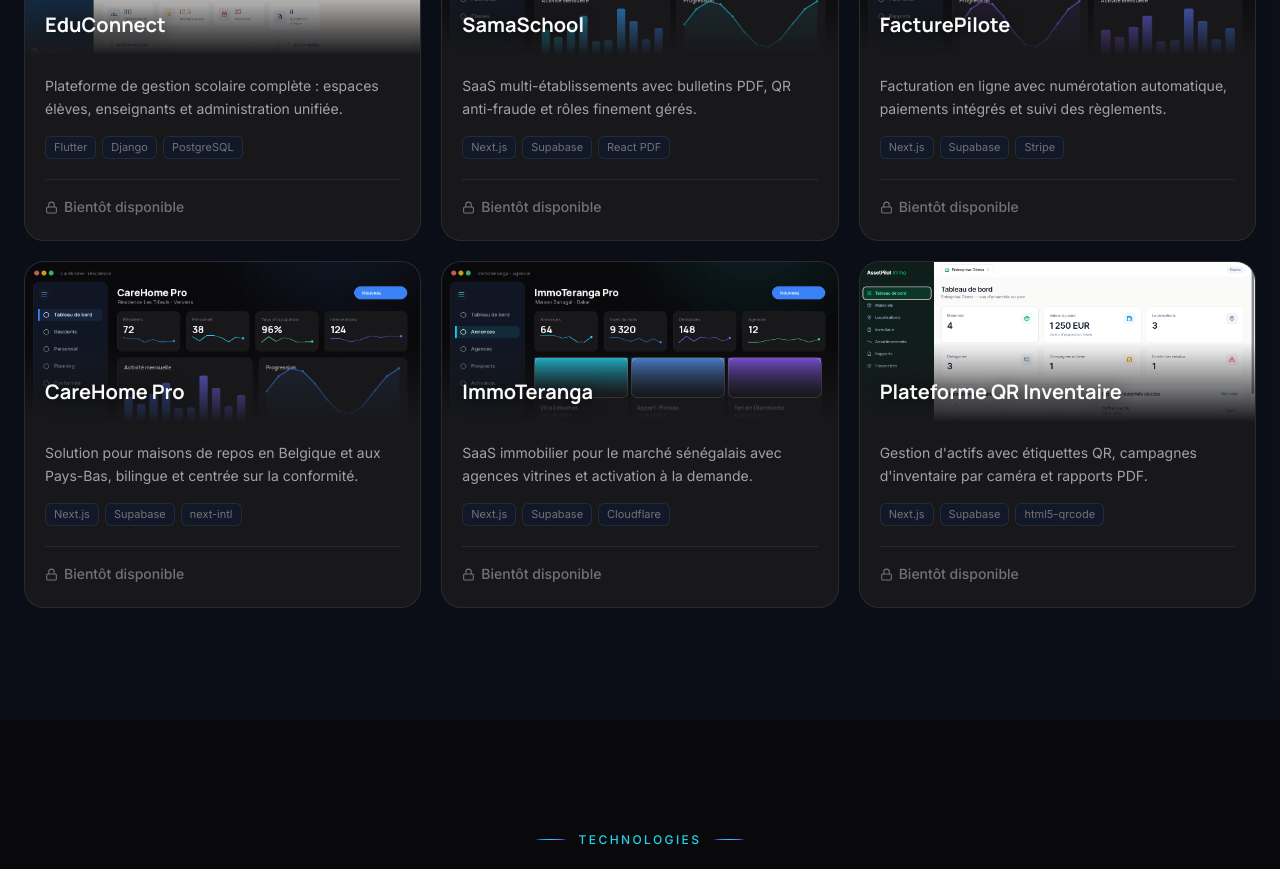
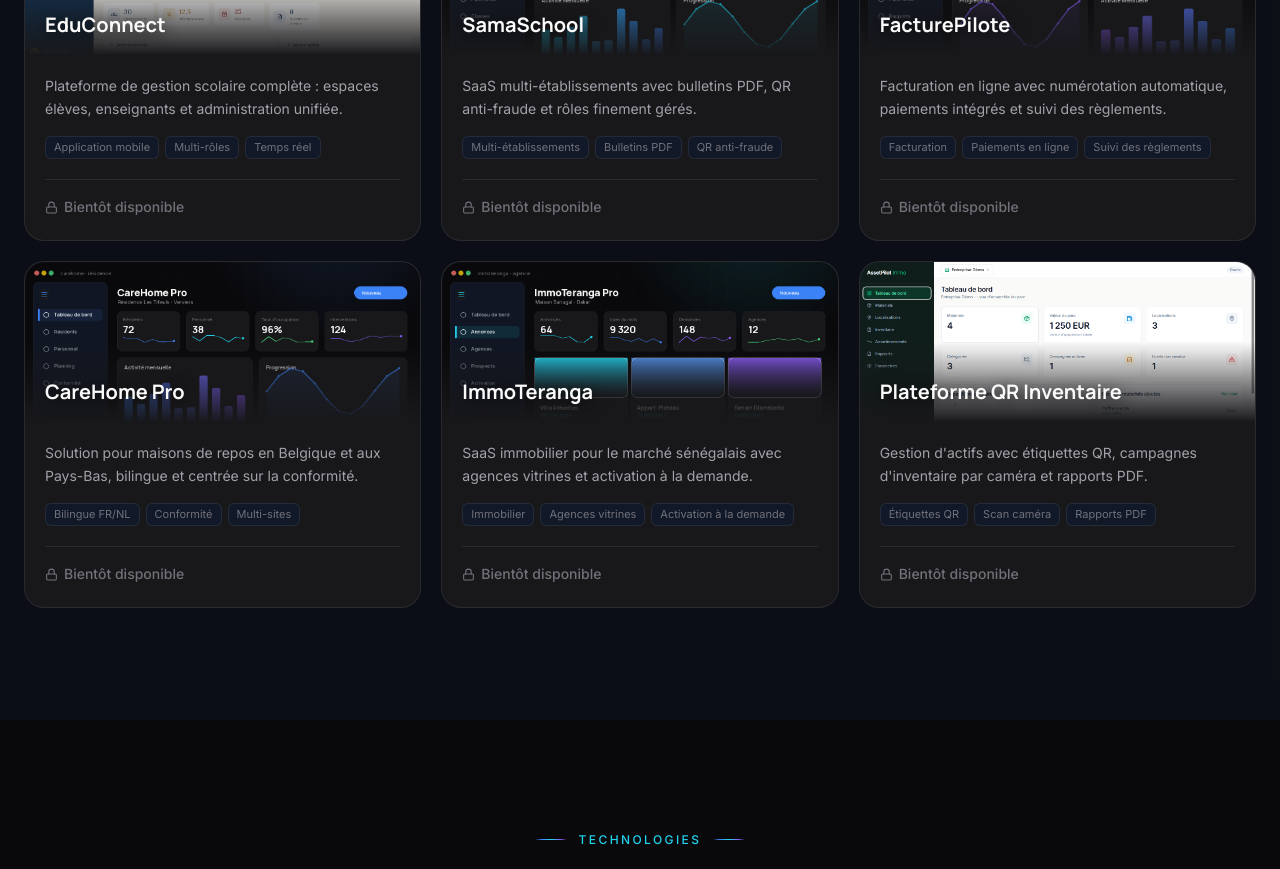
Before and after one commit to Mermoz7310/site-web, a Next.js app: page / in a window 1280 px wide. Shown: the part 5920-6789 px from the top of the page. Built offline with nearby package versions, Linux system fonts and the light colour scheme.

Commit message:
security: masquer la stack technique sur le site

```diff
--- a/src/data/site.ts
+++ b/src/data/site.ts
@@ -146,7 +146,7 @@
     title: "EduConnect",
     description:
       "Plateforme de gestion scolaire complète : espaces élèves, enseignants et administration unifiée.",
-    technologies: ["Flutter", "Django", "PostgreSQL"],
+    technologies: ["Application mobile", "Multi-rôles", "Temps réel"],
     accent: "from-blue-500/20 to-cyan-500/10",
     available: false,
   },
@@ -156,7 +156,7 @@
     title: "SamaSchool",
     description:
       "SaaS multi-établissements avec bulletins PDF, QR anti-fraude et rôles finement gérés.",
-    technologies: ["Next.js", "Supabase", "React PDF"],
+    technologies: ["Multi-établissements", "Bulletins PDF", "QR anti-fraude"],
     accent: "from-cyan-500/20 to-blue-500/10",
     available: false,
   },
@@ -166,7 +166,7 @@
     title: "FacturePilote",
     description:
       "Facturation en ligne avec numérotation automatique, paiements intégrés et suivi des règlements.",
-    technologies: ["Next.js", "Supabase", "Stripe"],
+    technologies: ["Facturation", "Paiements en ligne", "Suivi des règlements"],
     accent: "from-violet-500/20 to-blue-500/10",
     available: false,
   },
@@ -176,7 +176,7 @@
     title: "CareHome Pro",
     description:
       "Solution pour maisons de repos en Belgique et aux Pays-Bas, bilingue et centrée sur la conformité.",
-    technologies: ["Next.js", "Supabase", "next-intl"],
+    technologies: ["Bilingue FR/NL", "Conformité", "Multi-sites"],
     accent: "from-blue-500/20 to-violet-500/10",
     available: false,
   },
@@ -186,7 +186,7 @@
     title: "ImmoTeranga",
     description:
       "SaaS immobilier pour le marché sénégalais avec agences vitrines et activation à la demande.",
-    technologies: ["Next.js", "Supabase", "Cloudflare"],
+    technologies: ["Immobilier", "Agences vitrines", "Activation à la demande"],
     accent: "from-cyan-500/20 to-violet-500/10",
     available: false,
   },
@@ -196,7 +196,7 @@
     title: "Plateforme QR Inventaire",
     description:
       "Gestion d'actifs avec étiquettes QR, campagnes d'inventaire par caméra et rapports PDF.",
-    technologies: ["Next.js", "Supabase", "html5-qrcode"],
+    technologies: ["Étiquettes QR", "Scan caméra", "Rapports PDF"],
     accent: "from-blue-500/20 to-cyan-500/10",
     available: false,
   },
```
